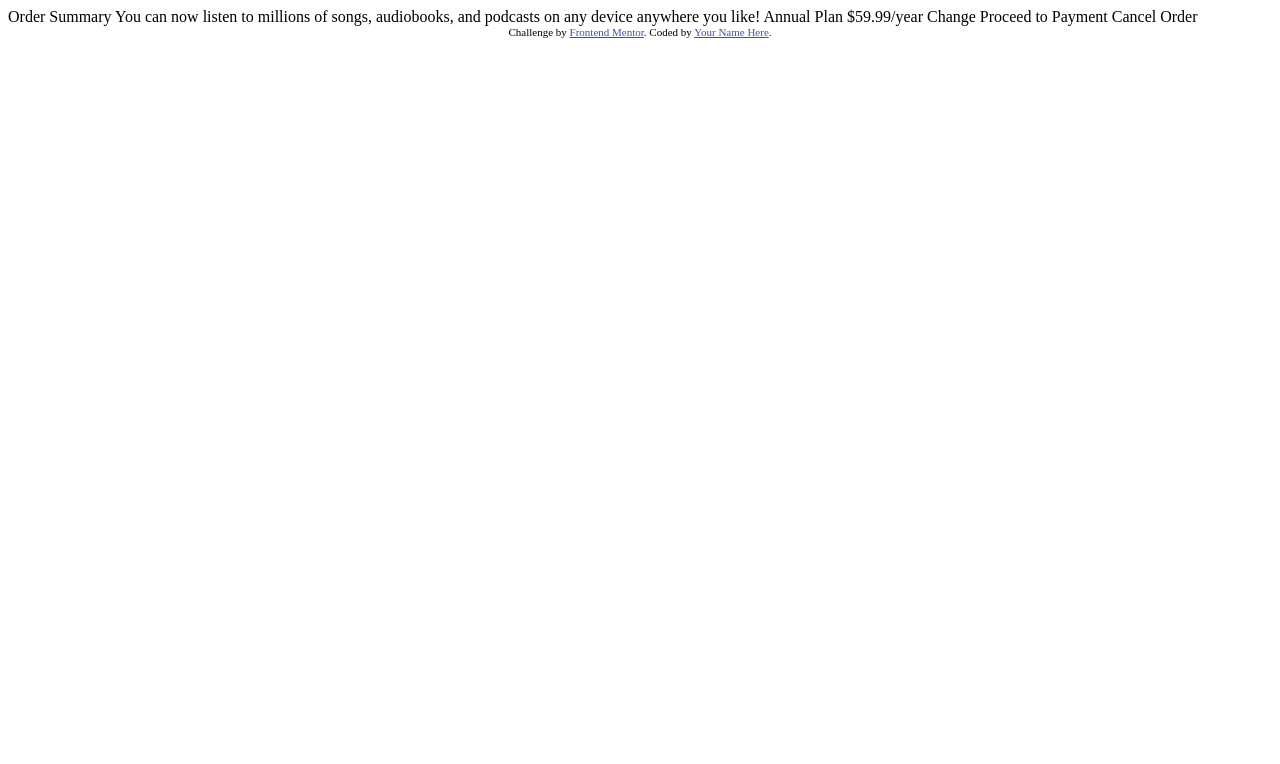
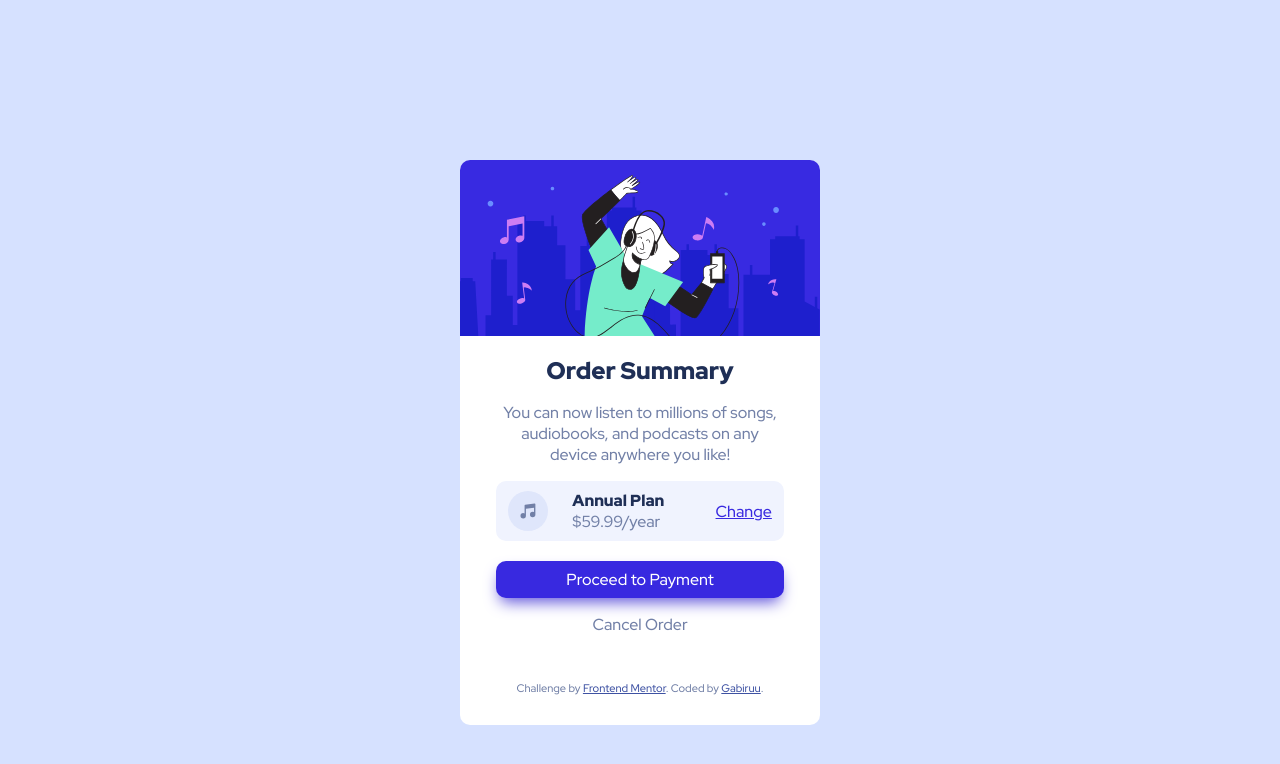
Before and after one commit to Gabiruu/Order-summary-component, a plain HTML site: page index.html in a window 1280 px wide. Drawn offline with Linux system fonts and the light colour scheme.

Commit message:
Finalizando desáfio

```diff
--- a/index.html
+++ b/index.html
@@ -1,37 +1,52 @@
 <!DOCTYPE html>
 <html lang="en">
   <head>
-  <meta charset="UTF-8">
-  <meta name="viewport" content="width=device-width, initial-scale=1.0"> <!-- displays site properly based on user's device -->
+    <meta charset="UTF-8" />
+    <meta name="viewport" content="width=device-width, initial-scale=1.0" />
+    <!-- displays site properly based on user's device -->
 
-  <link rel="icon" type="image/png" sizes="32x32" href="./images/favicon-32x32.png">
+    <link
+      rel="icon"
+      type="image/png"
+      sizes="32x32"
+      href="./images/favicon-32x32.png"
+    />
 
     <title>Frontend Mentor | Order summary card</title>
 
     <!-- Feel free to remove these styles or customise in your own stylesheet 👍 -->
-  <style>
-    .attribution { font-size: 11px; text-align: center; }
-    .attribution a { color: hsl(228, 45%, 44%); }
-  </style>
+    <link rel="stylesheet" href="style.css" />
   </head>
+
   <body>
+    <div class="card">
+      <div class="card-head">
+        <img src="images/illustration-hero.svg" alt="hero svg" />
+      </div>
+      <div class="card-body">
+        <h2>Order Summary</h2>
 
-  Order Summary
-
-  You can now listen to millions of songs, audiobooks, and podcasts on any
-  device anywhere you like!
-
-  Annual Plan
-  $59.99/year
-
-  Change
-
-  Proceed to Payment
-  Cancel Order
-
+        <p>
+          You can now listen to millions of songs, audiobooks, and podcasts on
+          any device anywhere you like!
+        </p>
+        <div class="card-info">
+          <img src="images/icon-music.svg" alt="icon music" />
+          <div class="card-info-mid">
+            <p class="first-line">Annual Plan</p>
+            <p class="second-line">$59.99/year</p>
+          </div>
+          <span>Change</span>
+        </div>
+        <div class="button">Proceed to Payment</div>
+        <p class="cancel-order">Cancel Order</p>
+      </div>
       <div class="attribution">
-    Challenge by <a href="https://www.frontendmentor.io?ref=challenge" target="_blank">Frontend Mentor</a>.
-    Coded by <a href="#">Your Name Here</a>.
+        Challenge by
+        <a href="https://www.frontendmentor.io?ref=challenge" target="_blank"
+          >Frontend Mentor</a
+        >. Coded by <a href="#">Gabiruu</a>.
+      </div>
     </div>
   </body>
 </html>
--- /dev/null
+++ b/style.css
@@ -0,0 +1,163 @@
+/*
+## Colors
+
+### Primary
+
+- Pale blue: hsl(225, 100%, 94%)
+- Bright blue: hsl(245, 75%, 52%)
+
+### Neutral
+
+- Very pale blue: hsl(225, 100%, 98%)
+- Desaturated blue: hsl(224, 23%, 55%)
+- Dark blue: hsl(223, 47%, 23%)
+
+## Typography
+
+### Body Copy
+
+- Font size (paragraph): 16px
+
+### Font
+
+- Family: [Red Hat Display](https://fonts.google.com/specimen/Red+Hat+Display)
+- Weights: 500, 700, 900
+*/
+
+@import url("https://fonts.googleapis.com/css2?family=Red+Hat+Display:wght@500;700;900&display=swap");
+
+.cores {
+  margin: 0px;
+  background-color: hsl(225, 100%, 98%);
+  background-color: hsl(225, 100%, 94%);
+  background-color: hsl(245, 75%, 52%);
+  background-color: hsl(225, 100%, 98%);
+  background-color: hsl(224, 23%, 55%);
+  background-color: hsl(223, 47%, 23%);
+}
+
+body {
+  margin: 0;
+  color: hsl(224, 23%, 55%);
+  background-color: hsl(224, 100%, 92%);
+  font-family: "Red Hat Display", sans-serif;
+}
+
+.card {
+  width: 360px;
+  height: auto;
+  border-radius: 10px;
+  margin: 20vh auto;
+  font-size: 16px;
+  background-color: #fff;
+}
+
+.card-head {
+}
+
+.card-head img {
+  width: 100%;
+  border-radius: 10px 10px 0 0;
+}
+
+.card-body {
+  text-align: center;
+  width: 80%;
+  margin: 0 auto;
+}
+
+.card-body h2 {
+  color: hsl(223, 47%, 23%);
+  font-weight: 900;
+  margin-block-start: 0.6em;
+  margin-block-end: 0.4em;
+}
+
+.card-info {
+  background-color: hsl(230, 90%, 97%);
+  border-radius: 10px;
+  height: 50px;
+  display: flex;
+  flex-flow: row wrap;
+  justify-content: flex-start;
+  padding: 5px;
+  margin-top: 1em;
+}
+
+.card-info img {
+  width: 40px;
+  height: 40px;
+  margin: auto;
+}
+
+.card-info-mid {
+  width: 50%;
+  display: flex;
+  flex-flow: column wrap;
+  justify-content: flex-start;
+  margin: auto;
+}
+.card-info-mid p {
+  margin-block-start: 0;
+  margin-block-end: 0;
+  text-align: left;
+  margin-left: 10px;
+}
+
+.first-line {
+  font-weight: 900;
+  color: hsl(223, 47%, 23%);
+}
+.second-line {
+}
+
+.card-info span {
+  margin: auto;
+  color: hsl(245, 75%, 52%);
+  text-decoration: underline;
+}
+.card-info span:hover {
+  color: hsl(245, 60%, 65%);
+}
+
+.button {
+  background-color: hsl(245, 75%, 52%);
+  color: #fff;
+  border-radius: 10px;
+  height: auto;
+  margin-top: 20px;
+  padding: 8px 0;
+  -webkit-box-shadow: 0px 8px 15px -4px hsl(245, 65%, 59%);
+  box-shadow: 0px 8px 15px -4px hsl(245, 65%, 59%);
+}
+
+.button:hover {
+  background-color: hsl(245, 65%, 59%);
+}
+
+.cancel-order:hover {
+  color: hsl(223, 47%, 23%);
+}
+
+.attribution {
+  font-size: 11px;
+  text-align: center;
+  padding: 30px;
+}
+
+.attribution a {
+  color: hsl(228, 45%, 44%);
+}
+
+@media screen and (max-width: 400px) {
+  .card {
+    width: 320px;
+    margin: 5vh auto;
+  }
+}
+
+@media screen and (max-width: 320px) {
+  .card {
+    width: 300px;
+  }
+}
```
Lines whose indentation alone changed are shown as unchanged.
